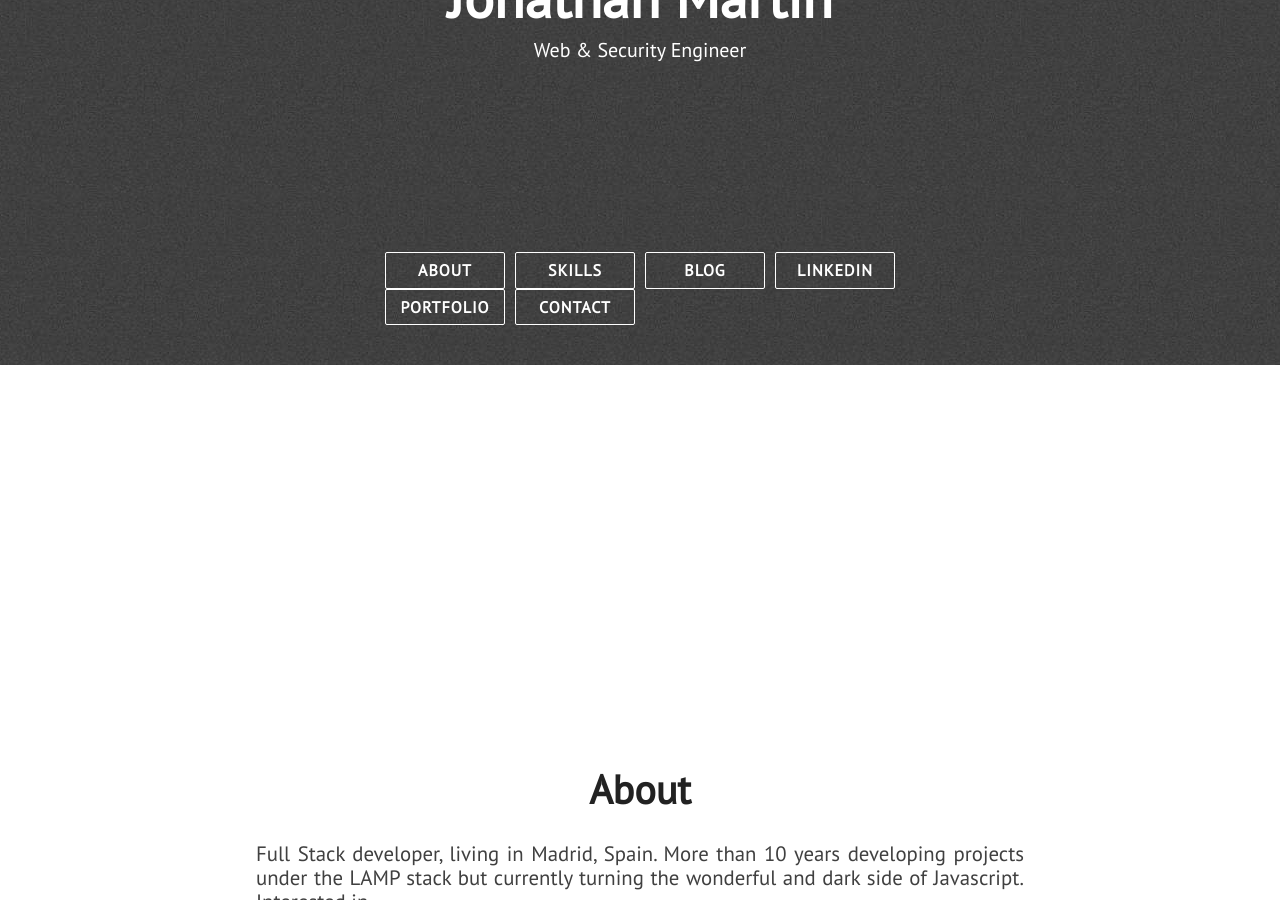
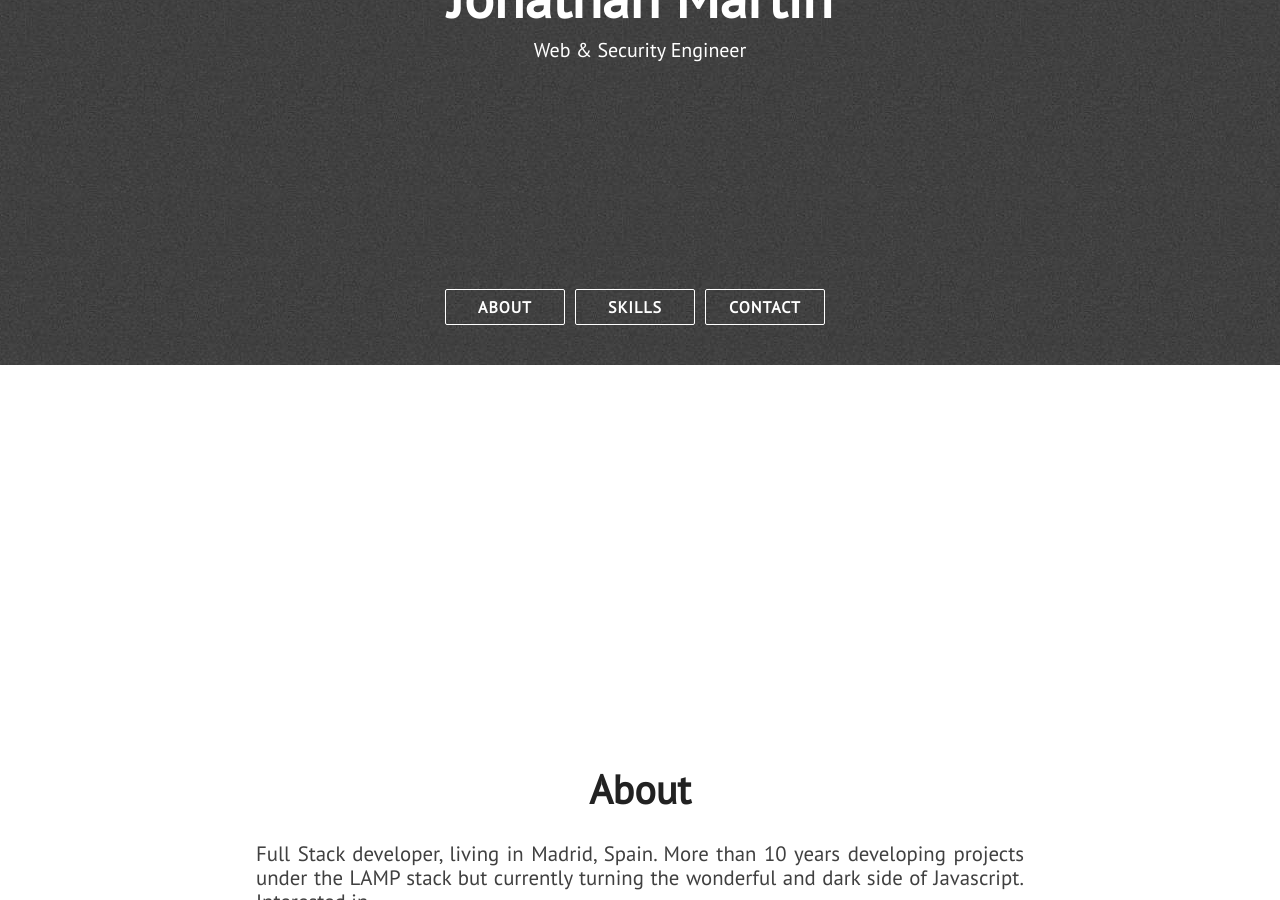
Before and after one commit to jonasync/jonasync.github.io, a Jekyll site: the page built from index.html, in a window 1280 px wide and 900 px high, scrolled down 535 px. Built offline with Jekyll 4.4.1, drawn with Linux system fonts in a browser that asks for light colours; nearby versions of some CDN libraries.

Commit message:
Updated sections

```diff
--- a/_includes/extra.html
+++ b/_includes/extra.html
@@ -18,11 +18,17 @@
                 <span class="hint--bottom bottom-link" aria-label="GitHub">
                     <a href="https://github.com/{{ site.github_username }}"><i class="head-icon fab fa-github"></i></a>
                 </span>
+                <span class="hint--bottom bottom-link" aria-label="Twitter">
+                    <a href="https://twitter.com/{{ site.twitter_username }}"><i class="head-icon fab fa-twitter"></i></a>
+                </span>
+                <span class="hint--bottom bottom-link" aria-label="Linkedin">
+                    <a href="https://twitter.com/{{ site.linkedin_url }}"><i class="head-icon fab fa-linkedin"></i></a>
+                </span>
+                <span class="hint--bottom bottom-link" aria-label="Portfolio">
+                    <a href="https://twitter.com/{{ site.portfolio_url }}"><i class="head-icon fab fa-project-diagram"></i></a>
+                </span>
                 <span class="hint--bottom bottom-link" aria-label="Web Blog">
                     <a href="{{ site.blog_url }}"><i class="head-icon fas fa-rss"></i></a>
-                </span>
-                <span class="hint--bottom bottom-link" aria-label="Twitter">
-                    <a href="https://twitter.com/{{ site.twitter_username }}"><i class="head-icon fab fa-twitter"></i></a>
                 </span>
             </div>
         </div>
--- a/_includes/nav.html
+++ b/_includes/nav.html
@@ -9,11 +9,9 @@
         <div class="head-menu-wrap">
             <a class="semi-transparent-button with-border nav-links" href="#about">ABOUT</a>
             <a class="semi-transparent-button with-border nav-links" href="#skills">SKILLS</a>
+            <a class="semi-transparent-button with-border nav-links" href="#extra">CONTACT</a>
             <!-- <a class="semi-transparent-button with-border nav-links" href="#projects">PROJECTS</a> -->
-            <a class="semi-transparent-button with-border nav-links" href="{{ site.blog_url }}">BLOG</a>
-            <a class="semi-transparent-button with-border nav-links" href="{{ site.linkedin_url }}">LINKEDIN</a>
-            <a class="semi-transparent-button with-border nav-links" href="{{ site.portfolio_url }}">PORTFOLIO</a>
-            <a class="semi-transparent-button with-border nav-links" href="#extra">CONTACT</a>
+            <!-- <a class="semi-transparent-button with-border nav-links" href="#blog">BLOG</a> -->
         </div>
     </div>
 </section>
```
Also changed, not shown: 1 other file.
